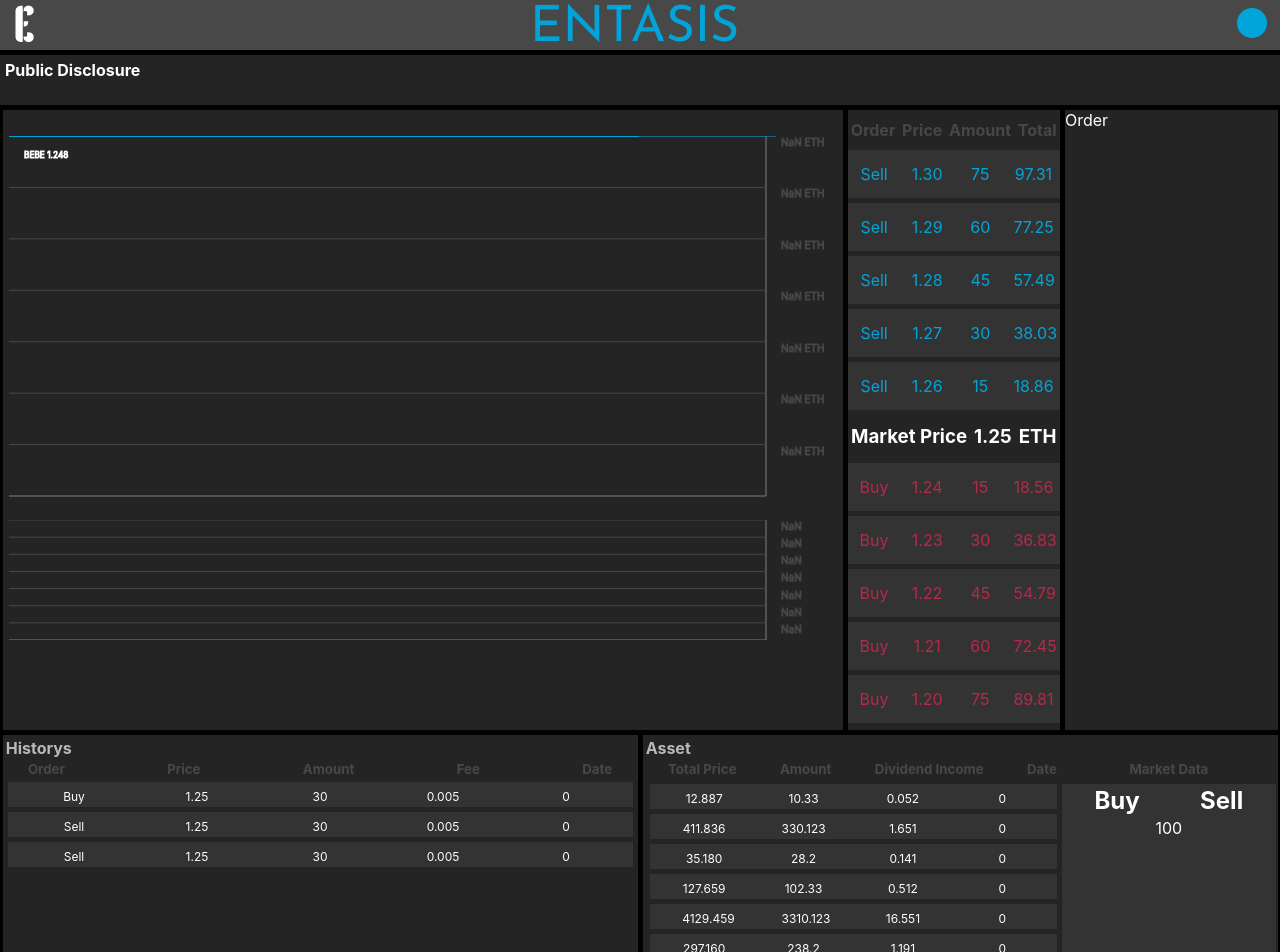
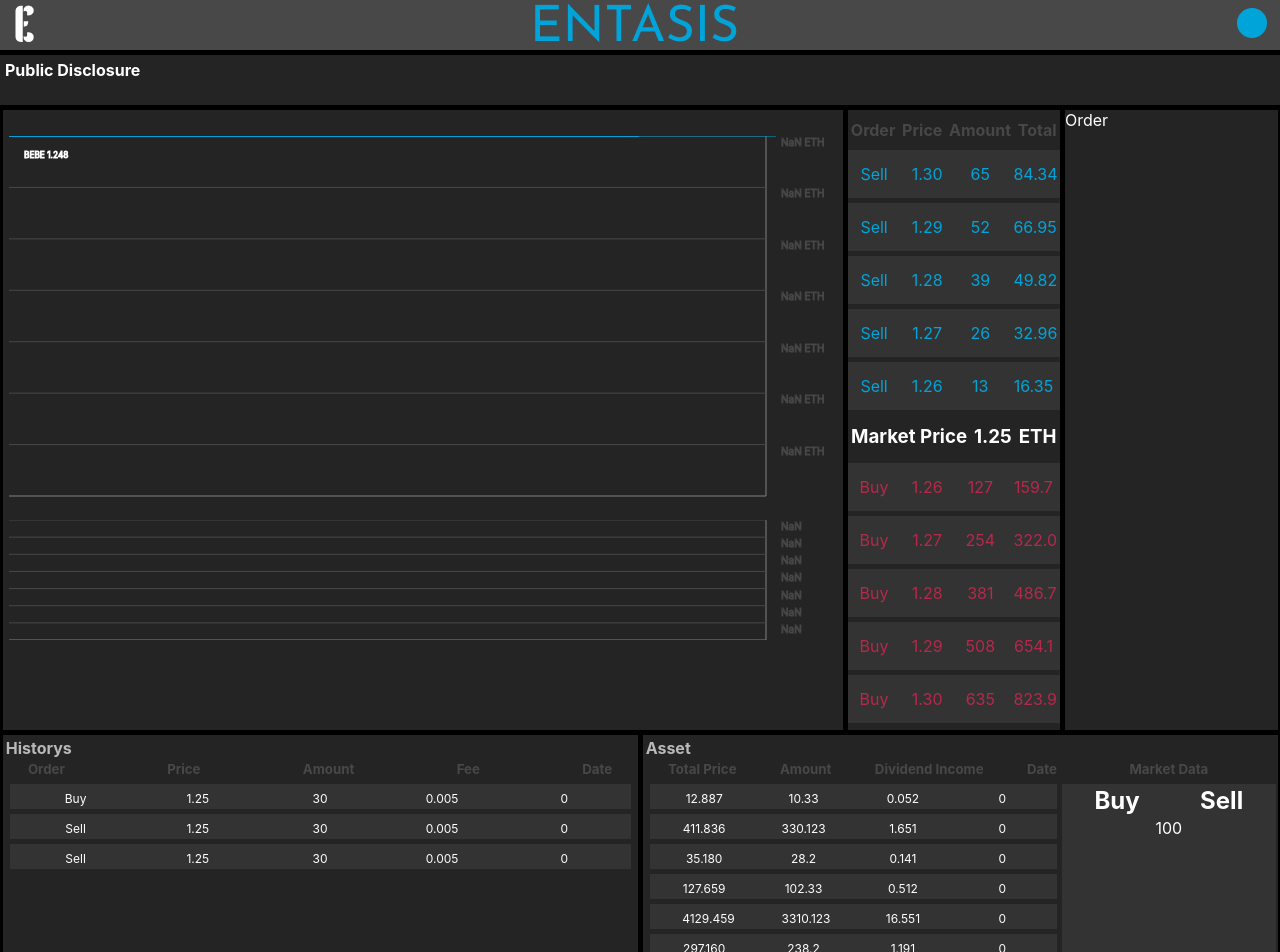
Before and after one commit to hyuntae384/BEB-07-final-entasis, a React (Create React App) app in the folder client/: page / in a window 1280 px wide. Shown: the top 952 px of the page. Built offline with nearby package versions, Linux system fonts and the light colour scheme.

Commit message:
LimitOrderList Amount operator create

```diff
--- a/client/src/assets/css/main.css
+++ b/client/src/assets/css/main.css
@@ -265,7 +265,13 @@
     padding: 2px ;
     text-align: center;
 }
+.main_historys_container{
+    padding: 2px;
+
+}
 .main_assets_container{
+    margin: 0;
+    padding: 0;
     width: 66.5%;
 
 }
--- a/client/src/components/Chart/Chart.js
+++ b/client/src/components/Chart/Chart.js
@@ -29,8 +29,8 @@ const Chart =({
 
         window.onwheel = function (e) {
         e.deltaY > 0
-            ? setDataLength(dataLength < 5 ? dataLength + 0 : dataLength - 1)
-            : setDataLength(dataLength > defaultLimit - 5 ? dataLength + 0 : dataLength + 1);
+            ? setDataLength(dataLength < 5 ? dataLength + 0 : dataLength - volumeFormatHis.length*0.01)
+            : setDataLength(dataLength > defaultLimit - 5 ? dataLength + 0 : dataLength + volumeFormatHis.length*0.01);
     };
     };
     const onMouseLeaveHandler = () => {
--- a/client/src/components/Historys.js
+++ b/client/src/components/Historys.js
@@ -38,6 +38,7 @@ const Historys =()=>{
             <h5>Fee</h5>
             <h5>Date</h5>
         </div>
+        <div className="main_historys_container">
             {positionArray.map((e)=>{
                 return (<History
                     key={e.id}
@@ -47,8 +48,8 @@ const Historys =()=>{
                     fee = {e.fee}
                     date = {e.date}
                 />)
-                })}
-
+            })}
+        </div>
     </div>
     )
 }
--- a/client/src/components/LimitOrderBook.js
+++ b/client/src/components/LimitOrderBook.js
@@ -1,5 +1,5 @@
 
-const LimitOrderBook =({ST_CurrentPrice})=>{
+const LimitOrderBook =({ST_CurrentPrice, powerOfMarket})=>{
 
 
     //MM
@@ -9,18 +9,23 @@ const LimitOrderBook =({ST_CurrentPrice})=>{
     let priceSet = 0.01;
     let orderList = [];
     for(let i =0;i<5;i++){
-        let amountSet = 15;
+            //매수, 매도세를 알 수 있는 지표는?
+            //가격이 오른 정도 * 실려있는 거래량?
+
+        let amountBuySet = powerOfMarket>0?(powerOfMarket*5).toFixed(0):(-powerOfMarket*0.5).toFixed(0);
+        let amountSellSet = powerOfMarket<0?(powerOfMarket*5).toFixed(0):(-powerOfMarket*0.5).toFixed(0);
+
         let sellOrder= {
             id:4-i,
             name:"bebe",
-            price:ST_CurrentPrice+priceSet*(i+1),
-            amount:amountSet*(i+1),
+            price:(ST_CurrentPrice+priceSet*(i+1))>0?ST_CurrentPrice+priceSet*(i+1):0,
+            amount:(-amountSellSet*(i+1))>3?-amountSellSet*(i+1):3*(i+1),
         };
         let buyOrder={
             id:5+i,
             name:"bebe",
-            price:ST_CurrentPrice-priceSet*(i+1),
-            amount:amountSet*(i+1),
+            price:(ST_CurrentPrice-priceSet*(i+1))>0?ST_CurrentPrice+priceSet*(i+1):0,
+            amount:(amountBuySet*(i+1))>3?amountBuySet*(i+1):3*(i+1),
         };
         orderList[4-i] = sellOrder
         orderList[6+i] = buyOrder
--- a/client/src/pages/MainPage.js
+++ b/client/src/pages/MainPage.js
@@ -15,16 +15,8 @@ const MainPage =()=>{
     const [incomeRatio, setIncomeRatio] = useState(0);
     const [candleHis, setCandleHis] = useState([1.2]);
     const [volumeHis, setVolumeHis] = useState([100,[]]);
-    const [candleFormatHis, setCandleFormatHis] = useState([
-
-
-
-    ])
-    const [volumeFormatHis, setVolumeFormatHis] = useState([
-
-
-
-    ])
+    const [candleFormatHis, setCandleFormatHis] = useState([])
+    const [volumeFormatHis, setVolumeFormatHis] = useState([])
     const [formatLengthHis, setFormatLengthHis] = useState([]);
     const stv_ref = useRef(0.000001);
     const incomeRatio_ref = useRef(0.000002);
@@ -88,6 +80,9 @@ const MainPage =()=>{
             }}
         CP_his(ST_CurrentPrice)
         CV_his(ST_CurrentVolume)
+        let powerOfMarket = candleFormatHis!==null&&candleFormatHis!==undefined&&candleFormatHis.length>0?(candleFormatHis[candleFormatHis.length-1][2] - candleFormatHis[candleFormatHis.length-1][1])*100:0
+
+
     return(
     <div className="main_page">
         <Header/>
@@ -102,6 +97,7 @@ const MainPage =()=>{
 
             />
             <LimitOrderBook
+                powerOfMarket={powerOfMarket}
                 ST_CurrentPrice={ST_CurrentPrice}
             />
             <Order/>
```
Also changed, not shown: client/src/components/Chart/data/Candle.js (+5 -4 lines).
